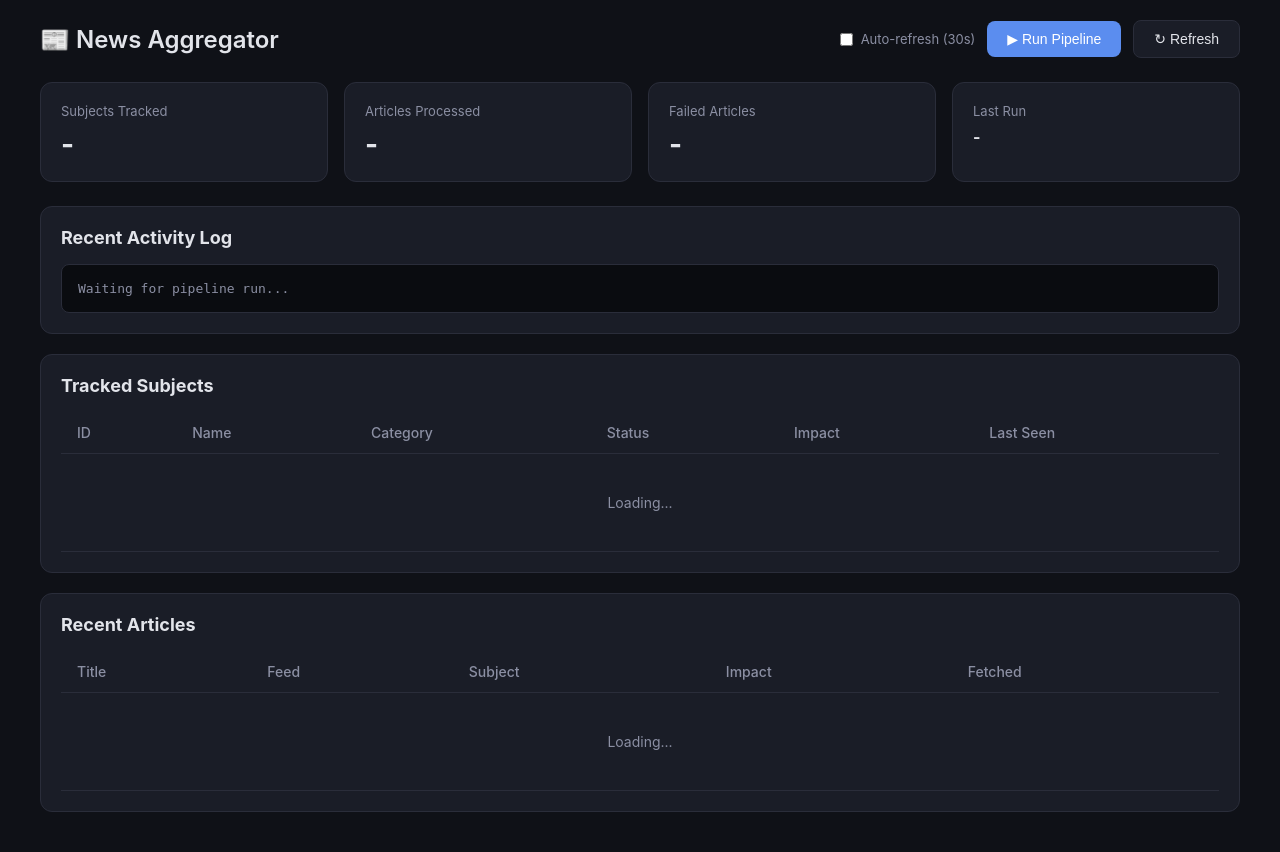
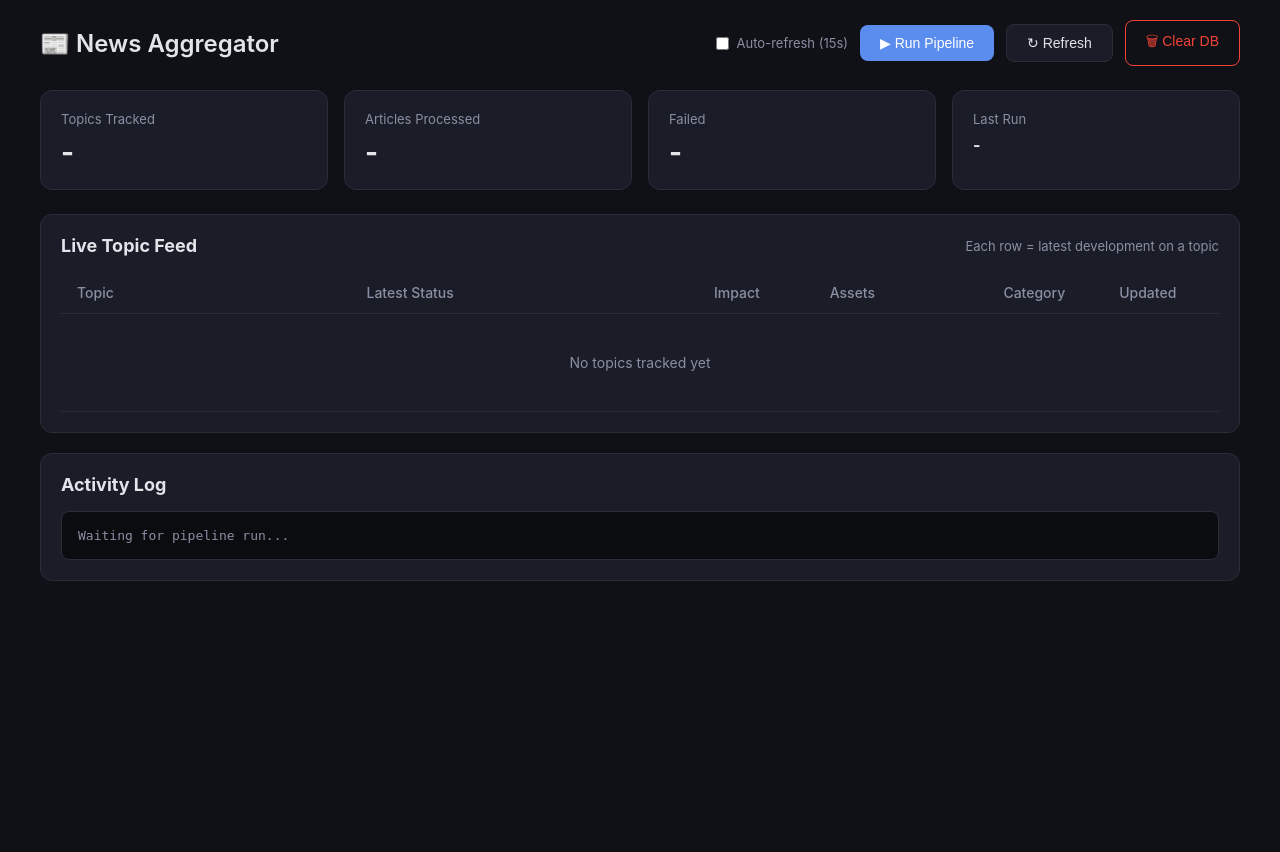
Before and after one commit to q-sertorius/news-aggregator, a Python web app: template src/news_aggregator/web/templates/index.html in a window 1280 px wide. After the commit the page ends 581 px from the top, so only its background shows below. Run offline with Jinja, Linux system fonts and the light colour scheme; the template is opened without the code that fills it, so the values that code supplies are empty.

Commit message:
feat: Add Clear DB button, live topic feed with auto-refresh and flash animation for new topics

```diff
--- a/src/news_aggregator/web/templates/index.html
+++ b/src/news_aggregator/web/templates/index.html
@@ -27,15 +27,17 @@
         .btn-primary:disabled { background: #3a4a6a; cursor: not-allowed; }
         .btn-secondary { background: var(--card); color: var(--text); border: 1px solid var(--border); }
         .btn-secondary:hover { background: var(--border); }
-        .stats { display: grid; grid-template-columns: repeat(auto-fit, minmax(200px, 1fr)); gap: 16px; margin-bottom: 24px; }
+        .btn-danger { background: transparent; color: var(--red); border: 1px solid var(--red); }
+        .btn-danger:hover { background: var(--red); color: white; }
+        .stats { display: grid; grid-template-columns: repeat(auto-fit, minmax(180px, 1fr)); gap: 16px; margin-bottom: 24px; }
         .stat-card { background: var(--card); border: 1px solid var(--border); border-radius: 12px; padding: 20px; }
         .stat-card .label { color: var(--text-dim); font-size: 13px; margin-bottom: 8px; }
         .stat-card .value { font-size: 28px; font-weight: 700; }
         .section { background: var(--card); border: 1px solid var(--border); border-radius: 12px; padding: 20px; margin-bottom: 20px; }
         .section h2 { font-size: 18px; margin-bottom: 16px; display: flex; justify-content: space-between; align-items: center; }
         table { width: 100%; border-collapse: collapse; }
-        th, td { padding: 12px 16px; text-align: left; border-bottom: 1px solid var(--border); font-size: 14px; }
-        th { color: var(--text-dim); font-weight: 500; }
+        th, td { padding: 12px 16px; text-align: left; border-bottom: 1px solid var(--border); font-size: 14px; vertical-align: top; }
+        th { color: var(--text-dim); font-weight: 500; position: sticky; top: 0; background: var(--card); }
         td { color: var(--text); }
         .impact-high { color: var(--red); font-weight: 600; }
         .impact-medium { color: var(--yellow); font-weight: 600; }
@@ -44,35 +46,47 @@
         .url-link { color: var(--accent); text-decoration: none; }
         .url-link:hover { text-decoration: underline; }
         .loading { text-align: center; padding: 40px; color: var(--text-dim); }
-        .log-area { background: #0a0c10; border: 1px solid var(--border); border-radius: 8px; padding: 16px; font-family: 'SF Mono', 'Fira Code', monospace; font-size: 13px; max-height: 300px; overflow-y: auto; white-space: pre-wrap; color: var(--text-dim); }
+        .log-area { background: #0a0c10; border: 1px solid var(--border); border-radius: 8px; padding: 16px; font-family: 'SF Mono', 'Fira Code', monospace; font-size: 13px; max-height: 200px; overflow-y: auto; white-space: pre-wrap; color: var(--text-dim); }
         .log-area .log-info { color: var(--accent); }
         .log-area .log-error { color: var(--red); }
         .log-area .log-success { color: var(--green); }
         .auto-refresh { display: flex; align-items: center; gap: 8px; font-size: 13px; color: var(--text-dim); }
         .auto-refresh input { accent-color: var(--accent); }
+        .controls { display: flex; gap: 12px; align-items: center; }
         #run-result { margin-top: 16px; }
-        .badge { display: inline-block; padding: 2px 8px; border-radius: 4px; font-size: 12px; font-weight: 500; }
-        .badge-new { background: rgba(91, 141, 239, 0.2); color: var(--accent); }
-        .badge-ongoing { background: rgba(76, 175, 80, 0.2); color: var(--green); }
+        .badge-new { display: inline-block; padding: 2px 8px; border-radius: 4px; font-size: 11px; font-weight: 600; background: rgba(91, 141, 239, 0.2); color: var(--accent); margin-right: 6px; }
+        .badge-ongoing { display: inline-block; padding: 2px 8px; border-radius: 4px; font-size: 11px; font-weight: 600; background: rgba(76, 175, 80, 0.2); color: var(--green); margin-right: 6px; }
+        .topic-name { font-weight: 600; color: var(--text); display: block; margin-bottom: 4px; }
+        .topic-status { color: var(--text-dim); font-size: 13px; }
+        .topic-assets { color: var(--text-dim); font-size: 12px; margin-top: 4px; }
+        .topic-reasoning { color: var(--text-dim); font-size: 12px; font-style: italic; margin-top: 2px; }
+        .topic-link { font-size: 12px; margin-top: 4px; }
+        .flash-row { animation: flash 1.5s ease; }
+        @keyframes flash {
+            0% { background: rgba(91, 141, 239, 0.15); }
+            100% { background: transparent; }
+        }
+        .table-scroll { max-height: 500px; overflow-y: auto; }
     </style>
 </head>
 <body>
     <div class="container">
         <header>
             <h1>📰 News Aggregator</h1>
-            <div style="display: flex; gap: 12px; align-items: center;">
+            <div class="controls">
                 <label class="auto-refresh">
-                    <input type="checkbox" id="auto-refresh"> Auto-refresh (30s)
+                    <input type="checkbox" id="auto-refresh"> Auto-refresh (15s)
                 </label>
                 <button class="btn btn-primary" id="run-btn" onclick="runPipeline()">▶ Run Pipeline</button>
                 <button class="btn btn-secondary" onclick="refreshAll()">↻ Refresh</button>
+                <button class="btn btn-danger" onclick="clearDb()">🗑 Clear DB</button>
             </div>
         </header>
 
         <div class="stats" id="stats">
-            <div class="stat-card"><div class="label">Subjects Tracked</div><div class="value" id="stat-subjects">-</div></div>
+            <div class="stat-card"><div class="label">Topics Tracked</div><div class="value" id="stat-subjects">-</div></div>
             <div class="stat-card"><div class="label">Articles Processed</div><div class="value" id="stat-articles">-</div></div>
-            <div class="stat-card"><div class="label">Failed Articles</div><div class="value" id="stat-dead">-</div></div>
+            <div class="stat-card"><div class="label">Failed</div><div class="value" id="stat-dead">-</div></div>
             <div class="stat-card"><div class="label">Last Run</div><div class="value" id="stat-last" style="font-size: 16px;">-</div></div>
         </div>
 
@@ -82,32 +96,37 @@
         </div>
 
         <div class="section">
-            <h2>Recent Activity Log</h2>
-            <div class="log-area" id="log-area">Waiting for pipeline run...</div>
+            <h2>
+                Live Topic Feed
+                <span style="font-size: 13px; color: var(--text-dim); font-weight: 400;">Each row = latest development on a topic</span>
+            </h2>
+            <div class="table-scroll">
+                <table>
+                    <thead><tr>
+                        <th style="width: 25%;">Topic</th>
+                        <th style="width: 30%;">Latest Status</th>
+                        <th style="width: 10%;">Impact</th>
+                        <th style="width: 15%;">Assets</th>
+                        <th style="width: 10%;">Category</th>
+                        <th style="width: 10%;">Updated</th>
+                    </tr></thead>
+                    <tbody id="topics-body"><tr><td colspan="6" class="loading">No topics tracked yet</td></tr></tbody>
+                </table>
+            </div>
         </div>
 
         <div class="section">
-            <h2>Tracked Subjects</h2>
-            <table>
-                <thead><tr><th>ID</th><th>Name</th><th>Category</th><th>Status</th><th>Impact</th><th>Last Seen</th></tr></thead>
-                <tbody id="subjects-body"><tr><td colspan="6" class="loading">Loading...</td></tr></tbody>
-            </table>
-        </div>
-
-        <div class="section">
-            <h2>Recent Articles</h2>
-            <table>
-                <thead><tr><th>Title</th><th>Feed</th><th>Subject</th><th>Impact</th><th>Fetched</th></tr></thead>
-                <tbody id="articles-body"><tr><td colspan="5" class="loading">Loading...</td></tr></tbody>
-            </table>
+            <h2>Activity Log</h2>
+            <div class="log-area" id="log-area">Waiting for pipeline run...</div>
         </div>
     </div>
 
     <script>
         let autoRefreshInterval = null;
+        let prevSubjectIds = new Set();
 
         async function refreshAll() {
-            await Promise.all([loadStats(), loadSubjects(), loadArticles()]);
+            await Promise.all([loadStats(), loadTopics()]);
         }
 
         async function loadStats() {
@@ -121,37 +140,47 @@
             } catch (e) { console.error('Failed to load stats:', e); }
         }
 
-        async function loadSubjects() {
+        async function loadTopics() {
             try {
-                const res = await fetch('/api/subjects');
+                const res = await fetch('/api/topics');
                 const data = await res.json();
-                const tbody = document.getElementById('subjects-body');
-                if (!data.length) { tbody.innerHTML = '<tr><td colspan="6" class="loading">No subjects tracked yet</td></tr>'; return; }
-                tbody.innerHTML = data.map(s => `<tr>
-                    <td>${s.id}</td>
-                    <td>${s.name}</td>
-                    <td>${s.category}</td>
-                    <td>${s.latest_status || '-'}</td>
-                    <td class="impact-${(s.impact_level || 'none').toLowerCase()}">${s.impact_level || 'NONE'}</td>
-                    <td>${s.last_seen ? new Date(s.last_seen).toLocaleString() : '-'}</td>
-                </tr>`).join('');
-            } catch (e) { console.error('Failed to load subjects:', e); }
-        }
+                const tbody = document.getElementById('topics-body');
 
-        async function loadArticles() {
-            try {
-                const res = await fetch('/api/articles');
-                const data = await res.json();
-                const tbody = document.getElementById('articles-body');
-                if (!data.length) { tbody.innerHTML = '<tr><td colspan="5" class="loading">No articles yet</td></tr>'; return; }
-                tbody.innerHTML = data.map(a => `<tr>
-                    <td><a class="url-link" href="${a.source_url}" target="_blank">${a.title.substring(0, 60)}...</a></td>
-                    <td>${a.feed_name || '-'}</td>
-                    <td>${a.subject_name || '-'}</td>
-                    <td class="impact-${(a.impact_level || 'none').toLowerCase()}">${a.impact_level || 'NONE'}</td>
-                    <td>${a.fetched_at ? new Date(a.fetched_at).toLocaleString() : '-'}</td>
-                </tr>`).join('');
-            } catch (e) { console.error('Failed to load articles:', e); }
+                if (!data.length) {
+                    tbody.innerHTML = '<tr><td colspan="6" class="loading">No topics tracked yet. Run the pipeline to start.</td></tr>';
+                    return;
+                }
+
+                // Detect new or updated subjects for flash animation
+                const currentIds = new Set(data.map(t => t.id));
+                const newIds = data.filter(t => !prevSubjectIds.has(t.id));
+
+                tbody.innerHTML = data.map(t => {
+                    const isNew = newIds.some(n => n.id === t.id);
+                    const flashClass = isNew ? 'flash-row' : '';
+                    const badge = t.classification === 'NEW_SUBJECT'
+                        ? '<span class="badge-new">NEW</span>'
+                        : '<span class="badge-ongoing">ONGOING</span>';
+                    const assetStr = (t.assets && t.assets.length) ? t.assets.join(', ') : '-';
+
+                    return `<tr class="${flashClass}">
+                        <td>
+                            <span class="topic-name">${badge}${t.name}</span>
+                        </td>
+                        <td>
+                            <span class="topic-status">${t.latest_status || '-'}</span>
+                            ${t.reasoning ? `<div class="topic-reasoning">${t.reasoning}</div>` : ''}
+                            ${t.source_url ? `<div class="topic-link"><a class="url-link" href="${t.source_url}" target="_blank">Source ↗</a></div>` : ''}
+                        </td>
+                        <td class="impact-${(t.impact_level || 'none').toLowerCase()}">${t.impact_level || 'NONE'}</td>
+                        <td class="topic-assets">${assetStr}</td>
+                        <td>${t.category || '-'}</td>
+                        <td style="font-size: 12px; color: var(--text-dim);">${t.last_seen ? new Date(t.last_seen).toLocaleString() : '-'}</td>
+                    </tr>`;
+                }).join('');
+
+                prevSubjectIds = currentIds;
+            } catch (e) { console.error('Failed to load topics:', e); }
         }
 
         async function runPipeline() {
@@ -194,10 +223,28 @@
             await refreshAll();
         }
 
+        async function clearDb() {
+            if (!confirm('Are you sure? This will delete all subjects, articles, and history.')) return;
+
+            try {
+                const res = await fetch('/api/clear', { method: 'POST' });
+                const data = await res.json();
+                if (data.success) {
+                    prevSubjectIds = new Set();
+                    document.getElementById('log-area').innerHTML = '<span class="log-success">✓ Database cleared.</span>';
+                    await refreshAll();
+                } else {
+                    alert('Failed to clear database: ' + data.error);
+                }
+            } catch (e) {
+                alert('Request failed: ' + e.message);
+            }
+        }
+
         // Auto-refresh toggle
         document.getElementById('auto-refresh').addEventListener('change', function() {
             if (this.checked) {
-                autoRefreshInterval = setInterval(refreshAll, 30000);
+                autoRefreshInterval = setInterval(refreshAll, 15000);
             } else {
                 clearInterval(autoRefreshInterval);
             }
```
Also changed, not shown: src/news_aggregator/db/repository.py (+29 -20 lines), src/news_aggregator/db/vector_store.py (+12 -0 lines), src/news_aggregator/web/server.py (+85 -0 lines).
